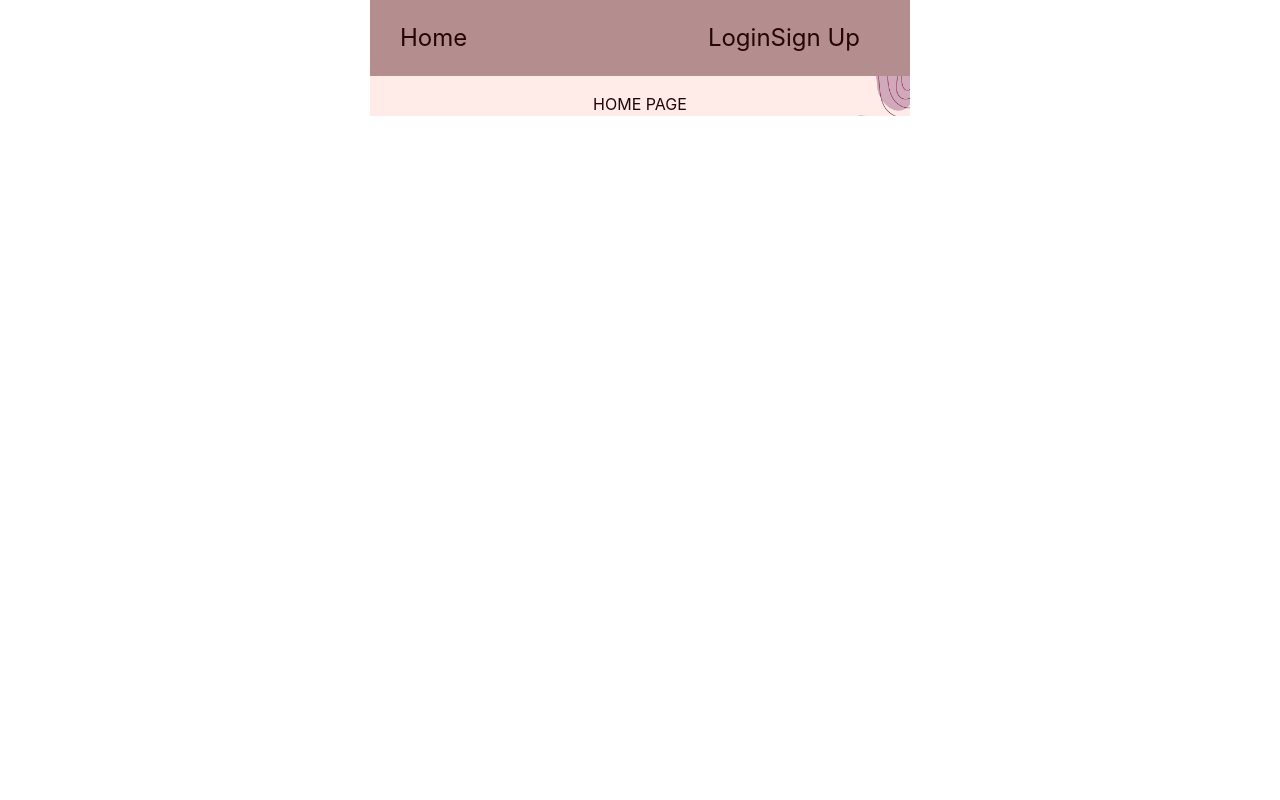
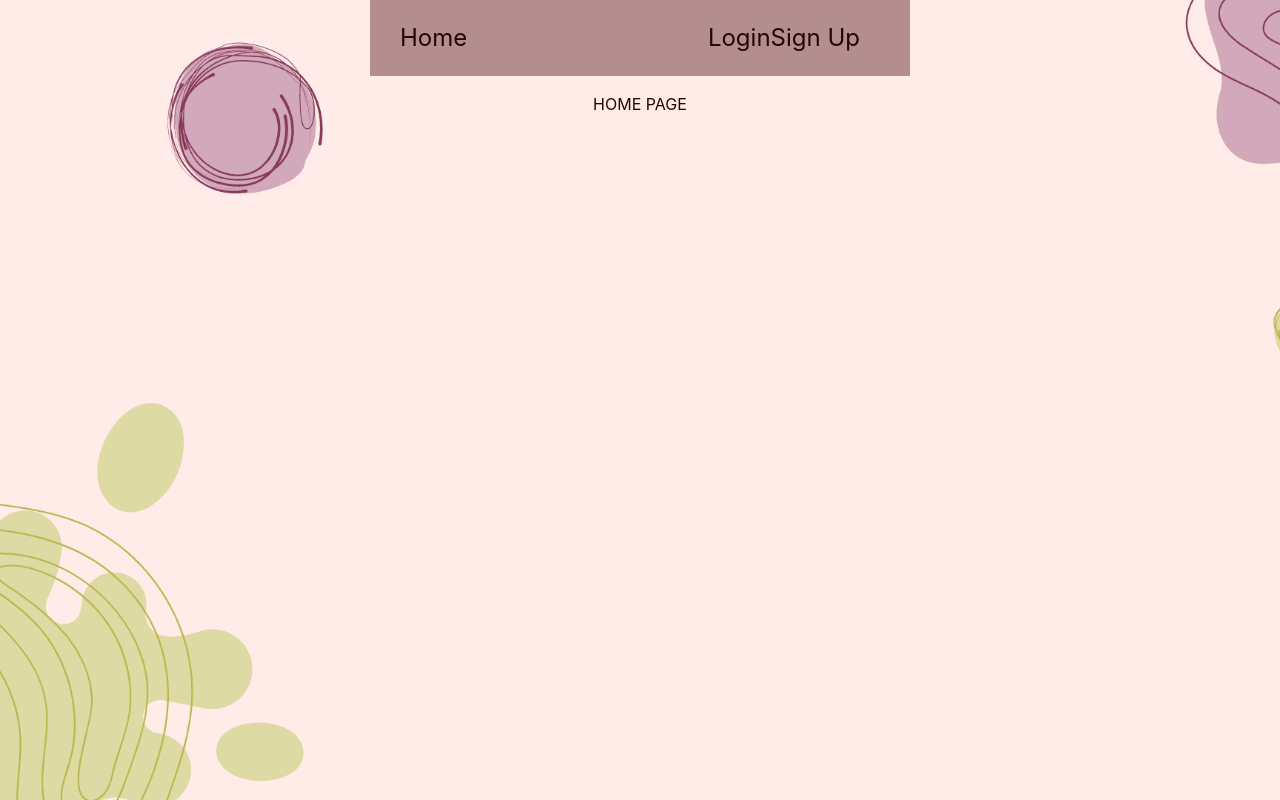
Before and after one commit to CTRL-V-CTRL-C/ctrl_c_ctrl_v-SOEN341_Project_F24, a React (Vite) app in the folder client/: page / in a window 1280 px wide. Built offline with nearby package versions, Linux system fonts and the light colour scheme.

Commit message:
fix the background image not taking up the whole page

```diff
--- a/client/src/App.jsx
+++ b/client/src/App.jsx
@@ -7,12 +7,12 @@ import './Pages/Components/Styles/BackgroundImage.css';
 function App() {
 
   return (
-    <div className="background-image-container">
+    <>
       <NavBar />
       <Router>
         <PageHolder />
       </Router>
-    </div>
+    </>
   )
 }
 
--- a/client/src/Pages/Components/Styles/BackgroundImage.css
+++ b/client/src/Pages/Components/Styles/BackgroundImage.css
@@ -1,4 +1,4 @@
-div.background-image-container {
+html {
     background-image: url("../../../assets/images/backgroundimage.png");
     background-size:cover;
     background-repeat: no-repeat;
```
